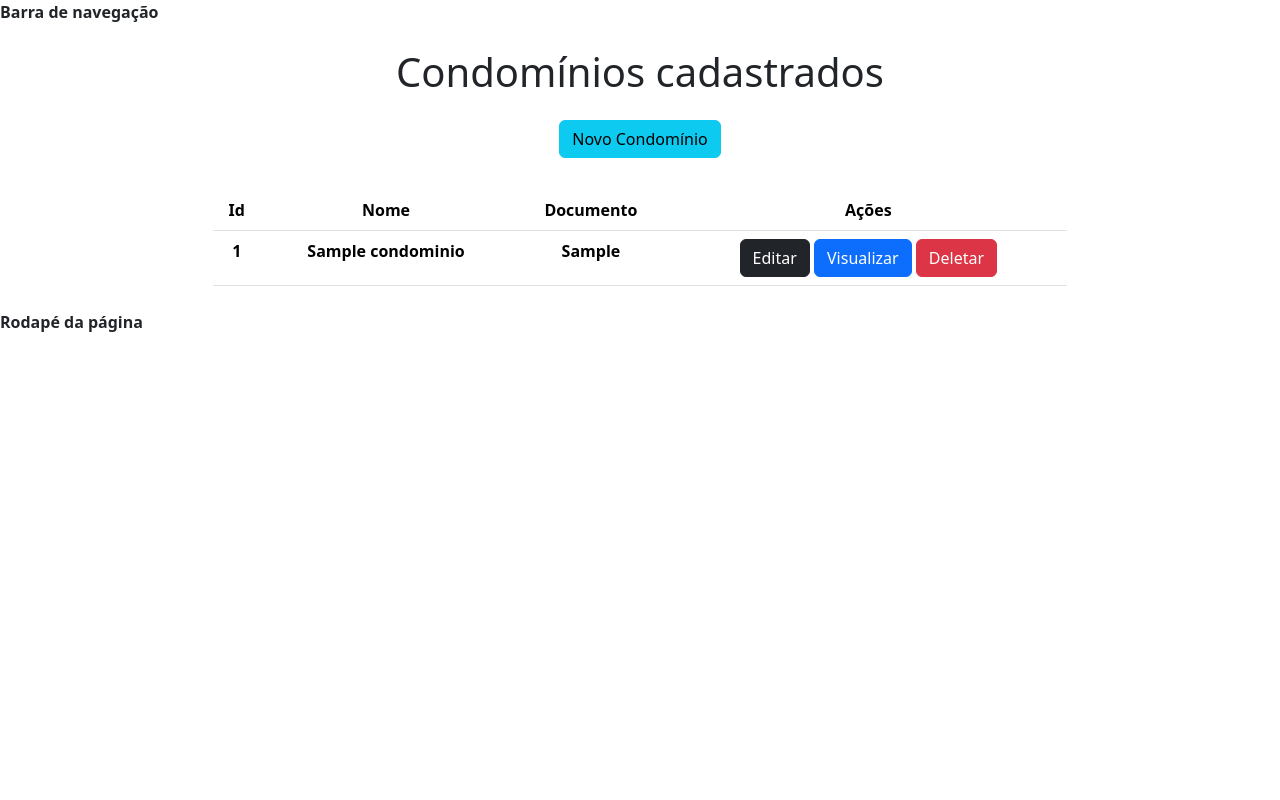
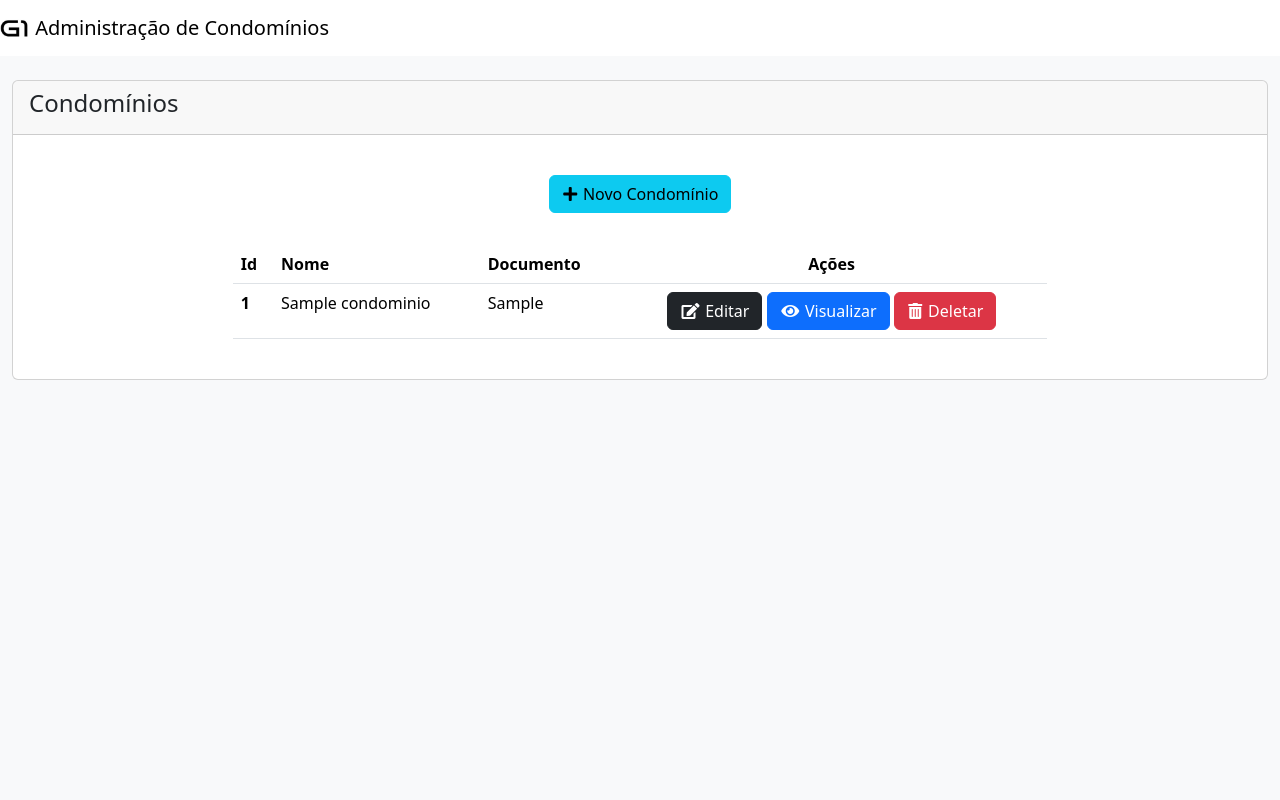
Before and after one commit to rcargnelutti/DesSof_UNIPAMPA, a Django app: page /condominios/ in a window 1280 px wide. Run offline with Django 4.2, Linux system fonts and the light colour scheme; tables that the repository leaves empty hold one stand-in row (values such as "Sample post"); some libraries are stand-ins or nearby versions.

Commit message:
Organização do template e layout

```diff
--- /dev/null
+++ b/base_static/css/global-style.css
@@ -0,0 +1,63 @@
+html {
+	position: relative;
+	min-height: 100%;
+}
+
+body {
+	/* Margin bottom by footer height */
+	margin-bottom: 60px;
+	background: #f8f9fa;
+}
+
+.footer {
+	position: absolute;
+	bottom: 0;
+	width: 100%;
+	/* Set the fixed height of the footer here */
+	height: 60px;
+	line-height: 60px; /* Vertically center the text there */
+	background-color: #ffffff;
+}
+
+.bg-light {
+	background-color: #ffffff !important;
+}
+
+.scroll {
+	max-height: 22em;
+	overflow-y: auto;
+}
+
+a.disabled {
+	color: black;
+	pointer-events: none;
+}
+
+.opt {
+	margin: 0.1em;
+}
+
+span {
+	margin: 0.1em;
+}
+
+.new-project {
+	margin-bottom: 0.5em;
+}
+
+.min-height {
+	min-height: 65px;
+}
+
+.load {
+	z-index: 9999;
+	display: flex;
+	align-items: center;
+	justify-content: center;
+	background-color: rgba(0, 0, 0, 0.5);
+	width: 100%;
+	height: 100%;
+	position: absolute;
+	top: 0;
+	left: 0;
+}
--- a/condominio/templates/base.html
+++ b/condominio/templates/base.html
@@ -1,15 +1,43 @@
-<!DOCTYPE html>
+{% load static %}
+
 <html lang="pt-br">
+
 <head>
-    <meta charset="UTF-8">
+	<meta charset="utf-8">
+	<meta http-equiv="X-UA-Compatible" content="IE=edge">
+	<meta name="viewport" content="width=device-width, initial-scale=1, shrink-to-fit=no, user-scalable=no">
+
+	<title> {% block title %}{% endblock %} </title>
+
+	<!-- Favicon -->
+	<link rel="shortcut icon" href="{% static 'favicon.ico' %}"/>
+
+	<!-- Bootstrap -->
 	<link rel="stylesheet" href="https://cdn.jsdelivr.net/npm/bootstrap@5.3.0-alpha2/dist/css/bootstrap.min.css" rel="stylesheet" integrity="sha384-aFq/bzH65dt+w6FI2ooMVUpc+21e0SRygnTpmBvdBgSdnuTN7QbdgL+OapgHtvPp" crossorigin="anonymous">
-    <title> {% block title %}{% endblock %} </title>
+
+	<!-- Font Awesome -->
+	<link rel="stylesheet" href="https://use.fontawesome.com/releases/v5.4.2/css/all.css"
+		integrity="sha384-/rXc/GQVaYpyDdyxK+ecHPVYJSN9bmVFBvjA/9eOB+pb3F2w2N6fc5qB9Ew5yIns" crossorigin="anonymous">
+
+	<!-- My CSS Files -->
+	<link rel="stylesheet" href="{% static 'css/global-style.css' %}">
 </head>
+
 <body>
-    <b>Barra de navegação</p>
+
+<nav class="navbar navbar-expand-lg navbar-light bg-light">
+	<a class="navbar-brand" href="{% url 'condominio:list' %}">
+		<img id="logo" src="{% static 'favicon.ico' %}" width="30" height="30" class="d-inline-block align-top" alt="">
+		Administração de Condomínios</a>
+</nav>
+
+<br>
+
 {% block content %}
 
 {% endblock %}
-    <b>Rodapé da página</p>
+
+<br>
+
 </body>
 </html>
--- a/condominio/templates/condominio/condominio_list.html
+++ b/condominio/templates/condominio/condominio_list.html
@@ -1,17 +1,22 @@
 {% extends 'base.html' %}
 
-{% block title %}{% endblock %}
+{% block title %}Condomínios{% endblock %}
 
 {% block content %}
+  <div class="container-fluid">
+    <div class="card">
+      <div class="card-header">
+        <h4>Condomínios</h4>
+      </div>
+      <div class="card-body">
         <div class="col-8 m-auto pt-2 pb-2 text-center">
-  <h1>Condomínios cadastrados</h1>
+          {% comment %} <h1>Condomínios cadastrados</h1> {% endcomment %}
         </div>
-
         <div class="col-8 m-auto pt-2 pb-2 text-center" >
           {% comment %} <a href="/" class="btn btn-info">Voltar</a> {% endcomment %}
-  <input type="submit" class="btn btn-info" onclick="location.href = '{% url 'condominio:create' %}'" value="Novo Condomínio">
+          {% comment %} <input type="submit" class="btn btn-info" onclick="location.href = '{% url 'condominio:create' %}'" value="Novo Condomínio"> {% endcomment %}
+          <a href="{% url 'condominio:create'%}" class="btn btn-info"> <span class="fas fa-solid fa-plus"></span> Novo Condomínio</a>
         </div>
-
         <div class="col-8 m-auto pt-4 pb-2 text-center">
           <table class="table">
             <thead class="thead-dark">
@@ -19,7 +24,7 @@
                 <th scope="col">Id</th>
                 <th scope="col">Nome</th>
                 <th scope="col">Documento</th>
-        <th scope="col">Ações</th>
+                <th scope="col" style="text-align: center">Ações</th>
               </tr>
             </thead>
             <tbody>
@@ -28,15 +33,18 @@
                 <th scope="row">{{condominio.id}}</th>
                 <td>{{condominio.nome}}</td>
                 <td>{{condominio.documento}}</td>
-        <td>
-          <a href=" {% url 'condominio:update' pk=condominio.id %}" class="btn btn-dark">Editar</a>
-          <a href=" {% url 'condominio:detail' pk=condominio.id %}" class="btn btn-primary">Visualizar</a>
-          <a href=" {% url 'condominio:delete' pk=condominio.id %}" class="btn btn-danger">Deletar</a>
+                <td style="text-align: center">
+                  <a href=" {% url 'condominio:update' pk=condominio.id %}" class="btn btn-dark"> <span class="fas fa-edit"></span> Editar</a>
+                  <a href=" {% url 'condominio:detail' pk=condominio.id %}" class="btn btn-primary"> <span class="fas fa-light fa-eye"></span> Visualizar</a>
+                  <a href=" {% url 'condominio:delete' pk=condominio.id %}" class="btn btn-danger"> <span class="fas fa-trash-alt"></span> Deletar</a>
                 </td>
               </tr>
               {% endfor %}
             </tbody>
           </table>
+        </div>
+      </div>
+    </div>
   </div>
 {% endblock %}
 
--- a/condominio/urls.py
+++ b/condominio/urls.py
@@ -1,4 +1,8 @@
+from django.conf import settings
+from django.conf.urls.static import static
 from django.urls import path
+from django.contrib.staticfiles.storage import staticfiles_storage
+from django.views.generic.base import RedirectView
 
 from condominio import views
 
@@ -10,4 +14,9 @@ urlpatterns = [
     path('update/<int:pk>/', views.CondominioUpdate.as_view(), name='update'),
     path('detail/<int:pk>/', views.CondominioDetail.as_view(), name='detail'),
     path('delete/<int:pk>/', views.CondominioDelete.as_view(), name='delete'),
+
+    path('favicon.ico', RedirectView.as_view(url=staticfiles_storage.url('img/favicon.ico')))
 ]
+
+urlpatterns += static(settings.MEDIA_URL, document_root=settings.MEDIA_ROOT)
+urlpatterns += static(settings.STATIC_URL, document_root=settings.STATIC_ROOT)
--- a/project/settings.py
+++ b/project/settings.py
@@ -117,6 +117,10 @@ USE_TZ = True
 # https://docs.djangoproject.com/en/4.2/howto/static-files/
 
 STATIC_URL = 'static/'
+STATICFILES_DIRS = [
+    BASE_DIR / 'base_static',
+]
+STATIC_ROOT = BASE_DIR / 'static'
 
 # Default primary key field type
 # https://docs.djangoproject.com/en/4.2/ref/settings/#default-auto-field
```
Also changed, not shown: condominio/templates/base2.html (added, +15 -0 lines), base_static/favicon.ico (added). Lines whose indentation alone changed are shown as unchanged.
